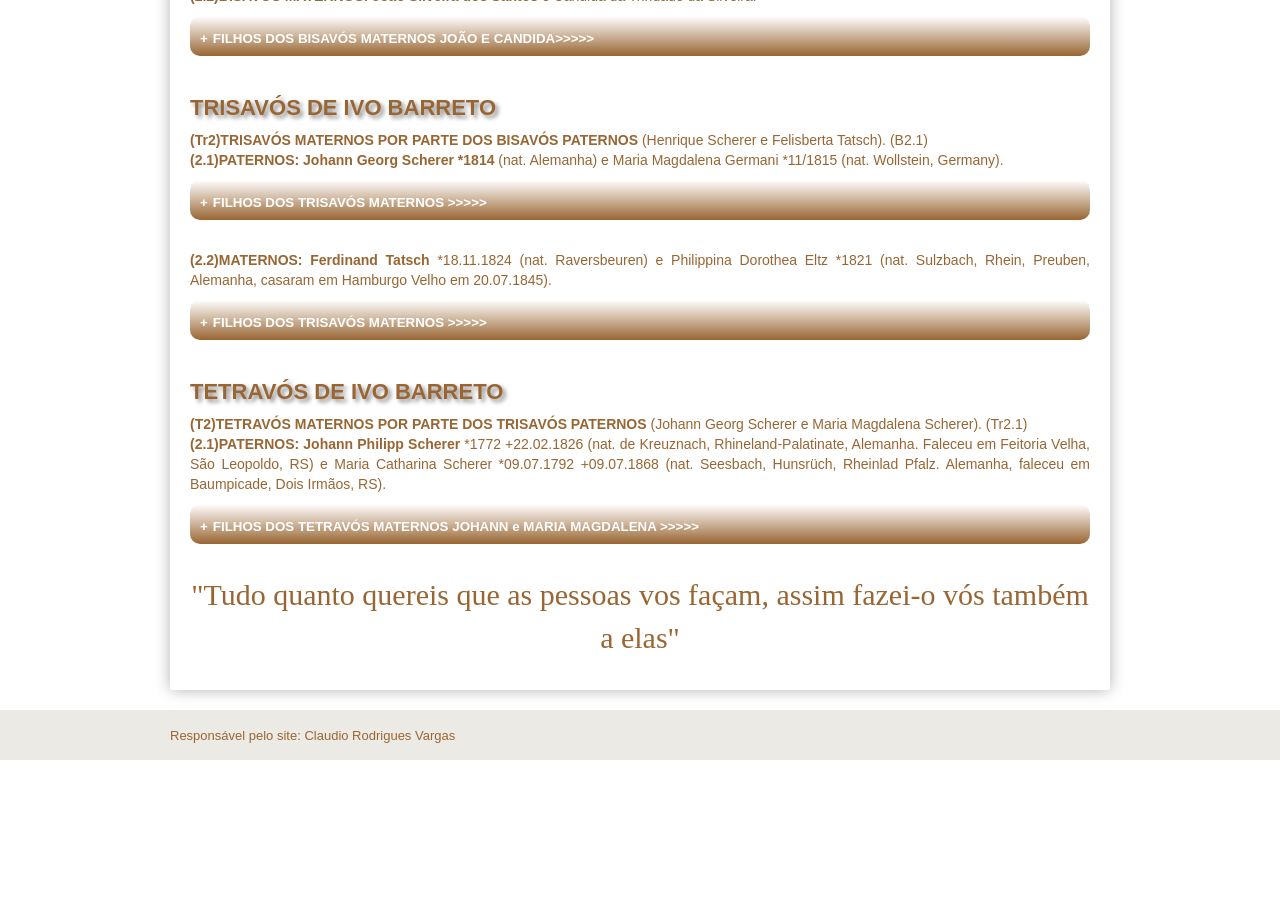
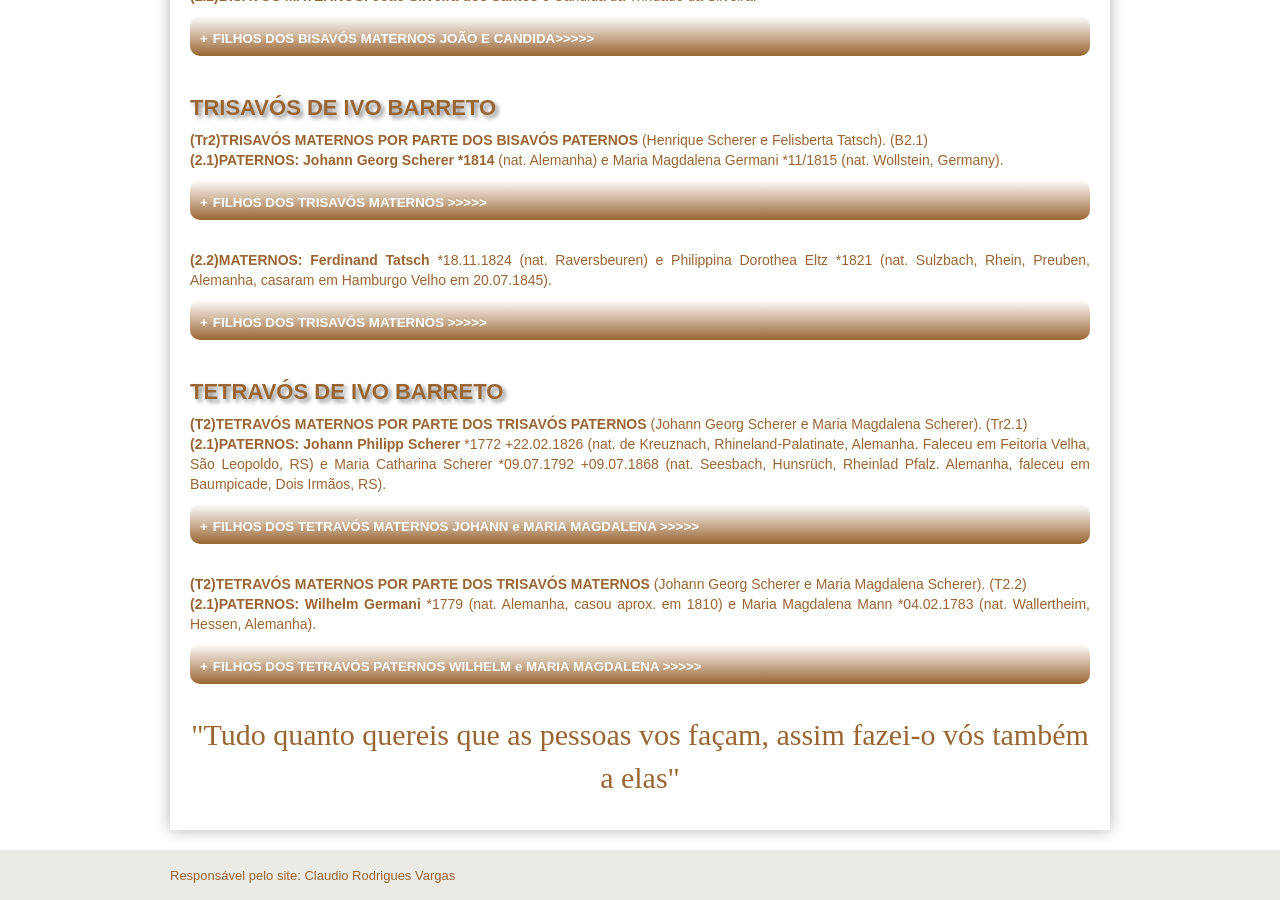
Before and after one commit to claudiovargas1955/claudiovargas1955.github.io, a Jekyll site: the page built from _pages/familia-barreto.html, in a window 1280 px wide and 900 px high, scrolled down 1371 px. Built offline with Jekyll 4.4.1, drawn with Linux system fonts in a browser that asks for light colours; some web fonts are replaced; before the commit the page ends 2131 px from its top, so only the background shows below that.

Commit message:
Update familia-barreto.html

```diff
--- a/_pages/familia-barreto.html
+++ b/_pages/familia-barreto.html
@@ -464,4 +464,14 @@ faleceu em Baumpicade, Dois Irmãos, RS).
      <b>(2.1.7)Anna Elisabeth Scherer: </b>*10.02.1823 <br>
      <b>(2.1.8)Sophia Catharina Scherer: </b>*27.04.1825 (nat. Seesbach, Hunsrüch, Rheiland Pfalz, Alemanha). </details></p><br>
 
-  <p style="text-align:center; color:#996633; font-size:30px; font-family: 'Rancho', cursive ">"Tudo quanto quereis que as pessoas vos façam, assim fazei-o vós também a elas"</p>
+<p><b>(T2)TETRAVÓS MATERNOS POR PARTE DOS TRISAVÓS MATERNOS </b>(Johann Georg Scherer e Maria Magdalena Scherer). (T2.2)<br>
+  <b>(2.1)PATERNOS: Wilhelm Germani </b>*1779 (nat. Alemanha, casou aprox. em 1810) e Maria Magdalena Mann *04.02.1783 (nat. Wallertheim,
+Hessen, Alemanha).<br>
+<details><summary><b>FILHOS DOS TETRAVÓS PATERNOS WILHELM e MARIA MAGDALENA >>>>></summary></b><br>
+  <p><b>(2.1.1)Wilhelm Germany: *07.06.1813 +27.06.1860 (nat. Alemanha, faleceu em Estancia Velha, RS).<br>
+     <b>(2.1.2)Maria Magdalena Gemani: *11.1915 (nat. Wollstein, Alemanha).<br>
+     <b>(2.1.3)Peter Germani: *20.05.1820 (Wolstein Reinhessen, Alemanha).<br>
+     <b>(2.1.4)Philippina Germany: *ll.1822 (nat. Wollstein, Alemanha).<br>
+     <b>(2.1.5)Catharina Germani: *27.09.1827 +1870(nat. São Leopoldo, RS).</details></p><br>
+
+<p style="text-align:center; color:#996633; font-size:30px; font-family: 'Rancho', cursive ">"Tudo quanto quereis que as pessoas vos façam, assim fazei-o vós também a elas"</p>
```
